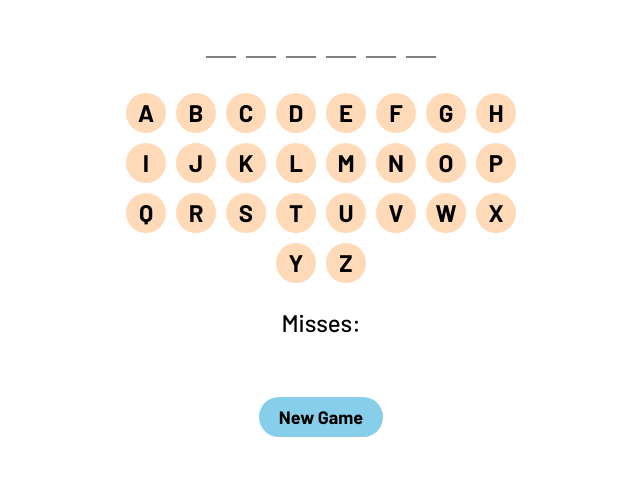
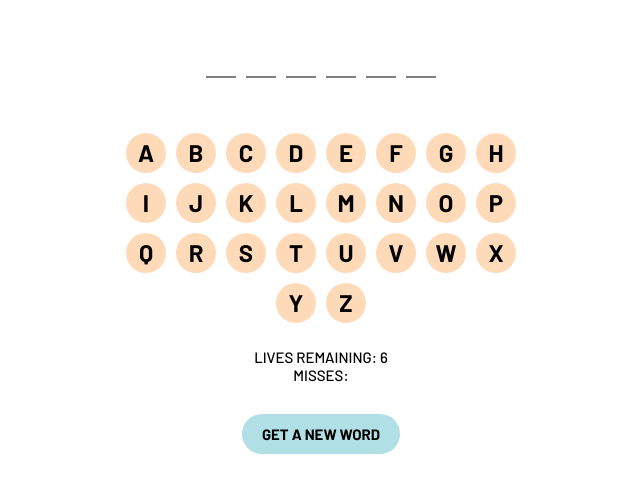
Before and after one commit to andfcam/hangman, a plain HTML site: page index.html in a window 1280 px wide. Shown: the part 71-564 px from the top of the page, without its empty margins (319-959 px from the left). Drawn offline with Linux system fonts and the light colour scheme.

Commit message:
The number of lives remaining is displayed and updated each guess. Button name changed to be more clear and restarting the game resets all dom elements.

```diff
--- a/css/style.scss
+++ b/css/style.scss
@@ -33,8 +33,12 @@ body {
     }
 
     main {
+        p {
+            font-size: 15px;
+        }
+
         #word {
-            margin: 30px 0;
+            margin: 50px 0;
             font-size: 24px;
 
             span {
@@ -46,10 +50,8 @@ body {
         }
 
         #misses {
-            font-size: 24px;
-            height: 30px;
-
             span {
+                color: crimson;
                 font-family: "Barlow Bold";
             }
         }
@@ -64,7 +66,7 @@ body {
             margin: 20px auto;
 
             .key {
-                transition: 0.1s;
+                transition: 0.25s;
                 display: inline-block;
                 width: 40px;
                 height: 40px;
@@ -75,7 +77,7 @@ body {
                 cursor: pointer;
 
                 &:hover {
-                    color: white;
+                    background-color: rgb(238, 198, 163);
                 }
 
                 &.correct,
@@ -94,20 +96,20 @@ body {
         }
 
         button {
-            transition: 0.1s;
+            transition: 0.25s;
             height: 40px;
             border-radius: 20px;
             padding: 0 20px;
             margin-top: 30px;
-            background-color: skyblue;
+            background-color: powderblue;
             font-family: "Barlow Bold";
-            font-size: 18px;
+            font-size: 15px;
             cursor: pointer;
             border: none;
             outline: none;
 
             &:hover {
-                color: white;
+                background-color: rgb(151, 204, 211);
             }
         }
     }
--- a/index.html
+++ b/index.html
@@ -16,9 +16,9 @@
         <main>
             <div id="word"></div>
             <div id="keyboard"></div>
-            <h2>Misses:</h2>
-            <div id="misses"></div>
-            <button id="restart">New Game</button>
+            <p>LIVES REMAINING: <span id="lives"></span></p>
+            <p>MISSES: <span id="misses"></span></p>
+            <button id="restart">GET A NEW WORD</button>
         </main>
     </body>
 </html>
--- a/js/Hangman.js
+++ b/js/Hangman.js
@@ -7,11 +7,12 @@ class Hangman {
 
         this.domWord = document.getElementById("word");
         this.domMisses = document.getElementById("misses");
+        this.domLives = document.getElementById("lives");
     }
 
     reset = () => {
         this.setNewWord();
-        this.resetGuesses();
+        this.setGuessesTo(0);
         this.keyboard.reset();
         this.keyboard.respondToUserInput();
     };
@@ -19,7 +20,7 @@ class Hangman {
     setNewWord = () => {
         this.wordToGuess = this.selectRandomWordFrom(words);
         this.lettersToGuess = this.wordToGuess.toUpperCase().split("");
-        this.createBlanks(this.lettersToGuess);
+        this.generateBlanks();
     };
 
     selectRandomWordFrom = (words) => {
@@ -27,22 +28,24 @@ class Hangman {
         return words[random];
     };
 
-    createBlanks = (letters) => {
+    generateBlanks = () => {
         this.removeBlanks();
-        letters.forEach(() => {
-            this.domWord.innerHTML += `<span class="blank">&nbsp;</span>`;
-        });
+        const span = `<span class="blank">&nbsp;</span>`;
+        this.domWord.innerHTML = span.repeat(this.numberOfLetters);
         this.domBlanks = document.querySelectorAll(".blank");
-    };
-
-    resetGuesses = () => {
-        this.incorrectGuesses = 0;
-        this.removeMisses();
     };
 
     removeBlanks = () => (this.domWord.innerHTML = "");
 
-    removeMisses = () => (this.domMisses.innerHTML = "");
+    get numberOfLetters() {
+        return this.lettersToGuess.length;
+    }
+
+    setGuessesTo = (numberOfGuesses) => {
+        this.incorrectGuesses = numberOfGuesses;
+        this.domLives.innerText = this.lives - numberOfGuesses;
+        this.domMisses.innerHTML = `<span>X</span>`.repeat(numberOfGuesses);
+    };
 
     guess = (letter) => {
         this.guessIsCorrect(letter)
@@ -54,13 +57,12 @@ class Hangman {
 
     handleCorrectGuess = (letter) => {
         this.revealLetters(this.indicesOf(letter), letter);
-        if (this.playerHasWon) this.endGame("You won!");
+        if (this.playerHasWon) this.endGame("Congratulations, you win!");
     };
 
     handleIncorrectGuess = () => {
-        this.incorrectGuesses++;
-        this.incrementMisses();
-        if (this.playerHasLost) this.endGame("Game over!");
+        this.setGuessesTo(this.incorrectGuesses + 1);
+        if (this.playerHasLost) this.endGame("Unlucky! Game over. Play again?");
     };
 
     indicesOf = (letter) => {
@@ -82,8 +84,6 @@ class Hangman {
         });
     };
 
-    incrementMisses = () => (this.domMisses.innerHTML += `<span>X</span>`);
-
     get playerHasLost() {
         return this.incorrectGuesses >= this.lives;
     }
@@ -103,10 +103,6 @@ class Hangman {
 
 // Create a separate UI class to handle dom
 
-// Restart game
-
-// Define number of lives, display and count down
-
 // TESTING
 // README
 
--- a/js/app.js
+++ b/js/app.js
@@ -6,9 +6,11 @@ const words = [
     "data",
     "technology",
     "angular",
-    "report",
+    "reports",
     "survey",
     "hireme",
+    "ordnance",
+    "exeter",
 ];
 
 window.onload = () => {
```
Also changed, not shown: css/style.css, 1 other file.
